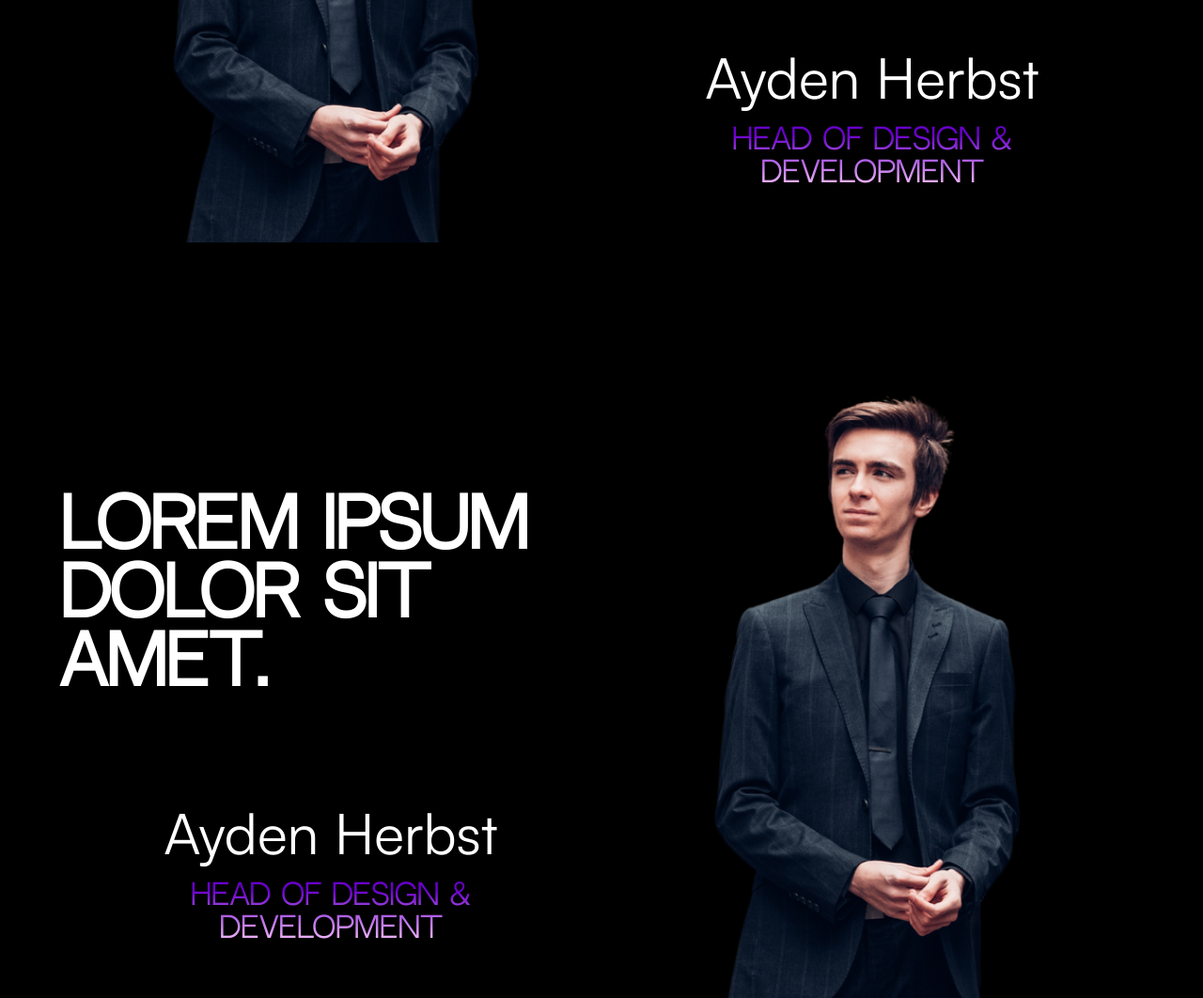
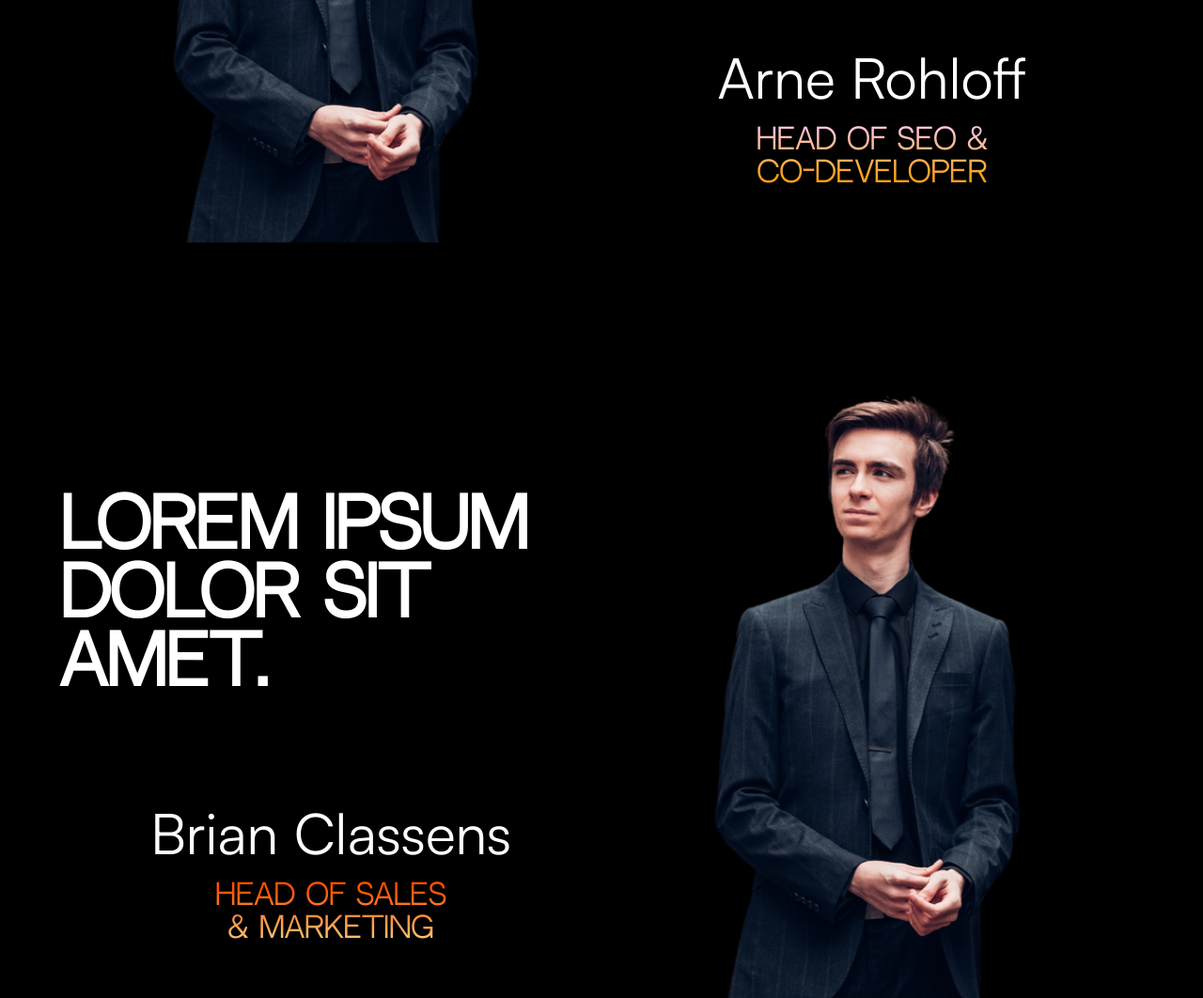
Before and after one commit to Ayden-Herbst/AWD, a plain HTML site: page team.html in a window 1280 px wide. Shown: the part 2000-3062 px from the top of the page at 94% size. Drawn offline with Linux system fonts and the light colour scheme.

Commit message:
"Just a few more changes to the team page"

```diff
--- a/team.css
+++ b/team.css
@@ -89,7 +89,7 @@ h5 {
     line-height: 8rem;
     text-align: center;
     width: 100vw;
-    z-index: -1;
+    z-index: -2;
     position: relative;
     top: 200px;
   }
@@ -101,6 +101,7 @@ h5 {
 
   .img {
     width: 100vw;
+    z-index: -1;
   }
 
   img {
--- a/team.html
+++ b/team.html
@@ -75,8 +75,8 @@
         <div class="quote arne">
           <h5>Lorem ipsum dolor sit amet.</h5>
           <div class="role arne">
-            <h3>Ayden Herbst</h3>
-            <h2 class="e_purple">Head of Design &<br />Development</h2>
+            <h3>Arne Rohloff</h3>
+            <h2 class="e_cream">Head of SEO &<br />Co-Developer</h2>
           </div>
         </div>
       </div>
@@ -84,8 +84,8 @@
         <div class="quote brian">
           <h5>Lorem ipsum dolor sit amet.</h5>
           <div class="role brian">
-            <h3>Ayden Herbst</h3>
-            <h2 class="e_purple">Head of Design &<br />Development</h2>
+            <h3>Brian Classens</h3>
+            <h2 class="e_orange">Head of Sales<br />& Marketing</h2>
           </div>
         </div>
         <div class="img brian">
@@ -116,8 +116,8 @@
         </div>
 
         <div class="role arne">
-          <h3>Ayden Herbst</h3>
-          <h2 class="e_purple">Head of Design &<br />Development</h2>
+          <h3>Arne Rohloff</h3>
+          <h2 class="e_cream">Head of SEO &<br />CO-DEVELOPER</h2>
         </div>
       </div>
       <div class="member brian-">
@@ -128,8 +128,8 @@
           <img src="/img/team/ayden.png" alt="" />
         </div>
         <div class="role brian">
-          <h3>Ayden Herbst</h3>
-          <h2 class="e_purple">Head of Design &<br />Development</h2>
+          <h3>Brian Classens</h3>
+          <h2 class="e_orange">Head of Sales &<br />Marketing</h2>
         </div>
       </div>
     </div>
```
